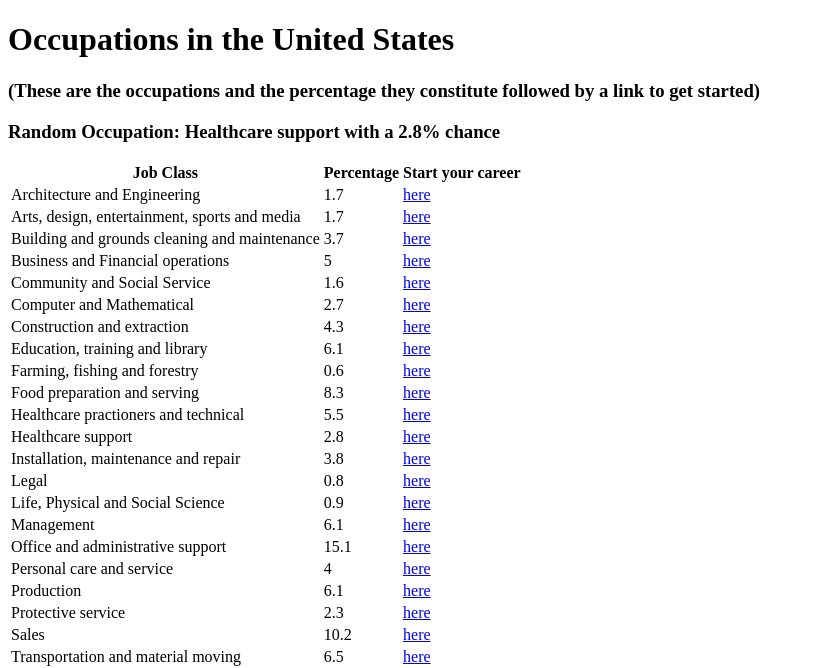
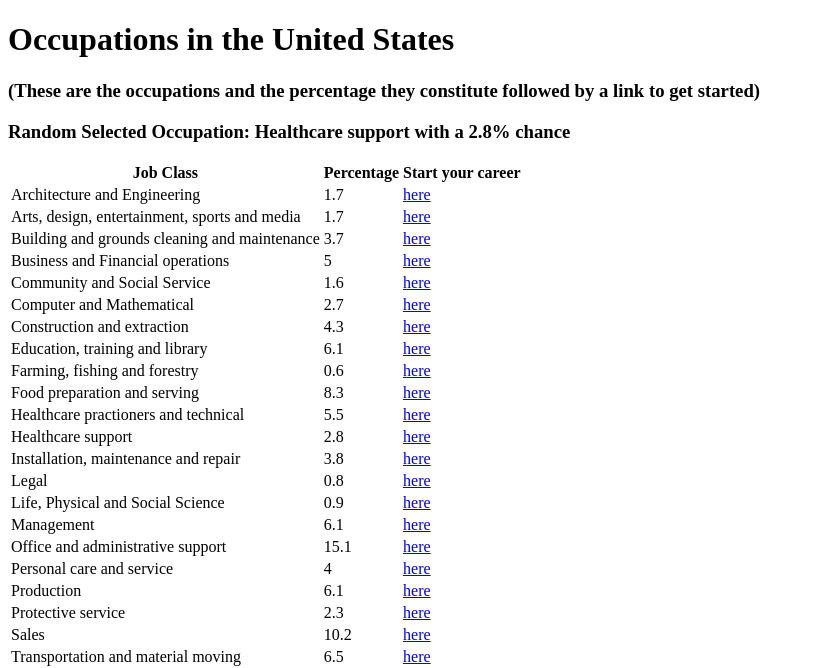
Before and after one commit to JabirC/SoftDevWork, a Flask app: page /occupations in a window 1280 px wide. Shown: the top 668 px of the page, without its empty margins (0-815 px from the left). Run offline with Flask 2, Linux system fonts and the light colour scheme.

Commit message:
updated html

```diff
--- a/10_occupy_flask_st/templates/chart.html
+++ b/10_occupy_flask_st/templates/chart.html
@@ -8,7 +8,7 @@
   </head>
 
   <body>
-    <h3> Random Occupation: {{rand}}</h3>
+    <h3> Random Selected Occupation: {{rand}}</h3>
     <table>
       <tr>
         <th>Job Class</th>
```
